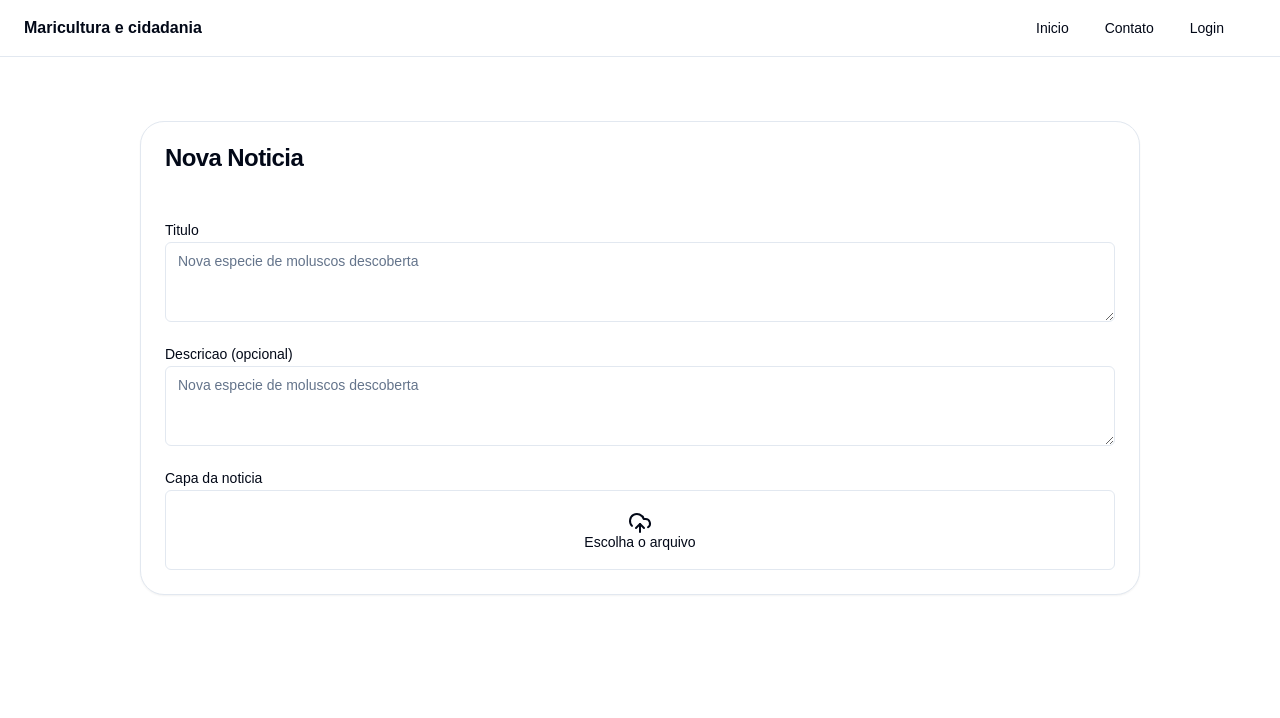
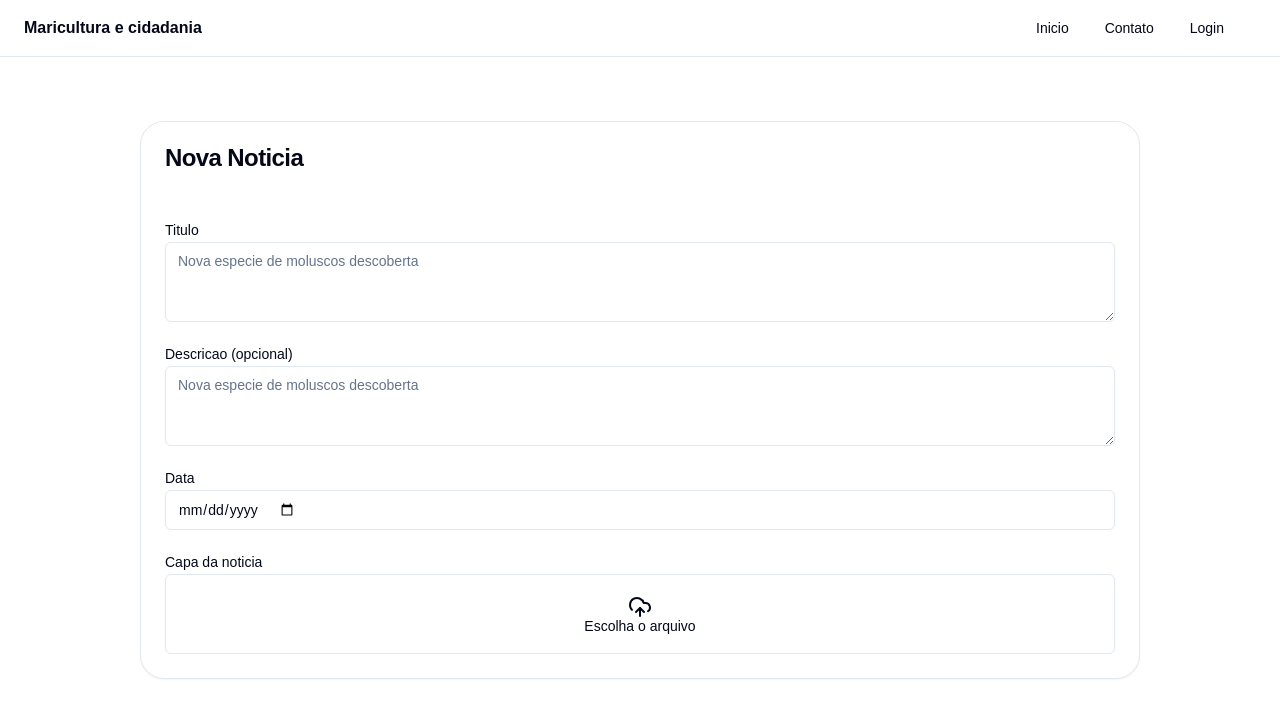
Before and after one commit to lucastaf/Banco-de-entrevista---Maricultura-e-cidadania, a Next.js app: page /gerenciar/novaNoticia in a window 1280 px wide. Shown: the top 718 px of the page. Built offline with nearby package versions, Linux system fonts and the light colour scheme.

Commit message:
Update page.tsx

```diff
--- a/src/app/gerenciar/novaNoticia/page.tsx
+++ b/src/app/gerenciar/novaNoticia/page.tsx
@@ -22,6 +22,10 @@ export default function novaNoticia() {
               <Textarea placeholder="Nova especie de moluscos descoberta" />
             </div>
             <div>
+              <Label>Data </Label>
+              <Input type="date" placeholder="Nova especie de moluscos descoberta" />
+            </div>
+            <div>
               <Label>Capa da noticia</Label>
               <div>
                 <Input type="file" id="capaInput" className="hidden" />
```
